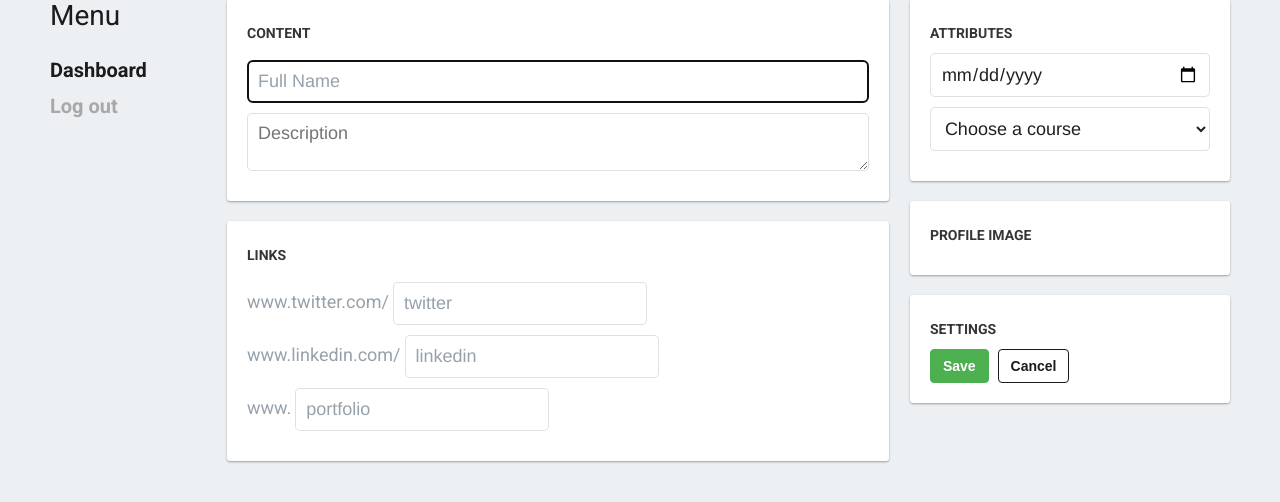
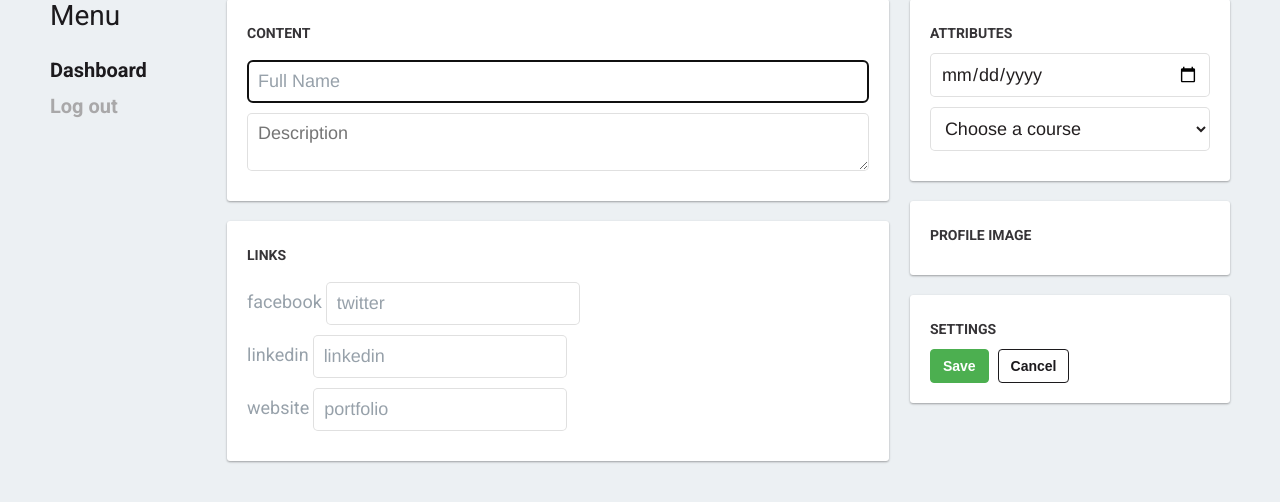
Before and after one commit to PaddyPowers/sd16.github.io, a PHP site: template templates/admin/editArticle.php in a window 1280 px wide. Shown: the part 51-553 px from the top of the page. Run offline with PHP 8.4, Linux system fonts and the light colour scheme; the template is opened without the code that fills it, so the values that code supplies are empty; some libraries are stand-ins or nearby versions.

Commit message:
fix admin

```diff
--- a/templates/admin/editArticle.php
+++ b/templates/admin/editArticle.php
@@ -39,15 +39,15 @@
 		  <div class="card">
             <h1>Links</h1>
 			<div style="margin-bottom:10px;">
-				<p style="display:inline;color:#97a1aa;font-size:18px;">www.twitter.com/</p>
+				<p style="display:inline;color:#97a1aa;font-size:18px;">facebook</p>
 				<input type="text" name="twitter" id="twitter" class="textBox" placeholder="twitter" style="width:auto;margin-bottom:0;" required autofocus maxlength="255" value="<?php echo htmlspecialchars( $results['article']->twitter )?>" />
 			</div>
 			<div style="margin-bottom:10px;">
-				<p style="display:inline;color:#97a1aa;font-size: 18px;">www.linkedin.com/</p>
+				<p style="display:inline;color:#97a1aa;font-size: 18px;">linkedin</p>
 				<input type="text" name="linkedin" id="linkedin" class="textBox" placeholder="linkedin" style="width:auto;margin-bottom:0;" required autofocus maxlength="255" value="<?php echo htmlspecialchars( $results['article']->linkedin )?>" />
             </div>
 			<div style="margin-bottom:10px;">
-				<p style="display:inline;color:#97a1aa;font-size: 18px;">www.</p>
+				<p style="display:inline;color:#97a1aa;font-size: 18px;">website</p>
 				<input type="text" name="website" id="website" class="textBox" placeholder="portfolio" style="width:auto;margin-bottom:0;" required autofocus maxlength="255" value="<?php echo htmlspecialchars( $results['article']->website )?>" />
             </div>
 
```
